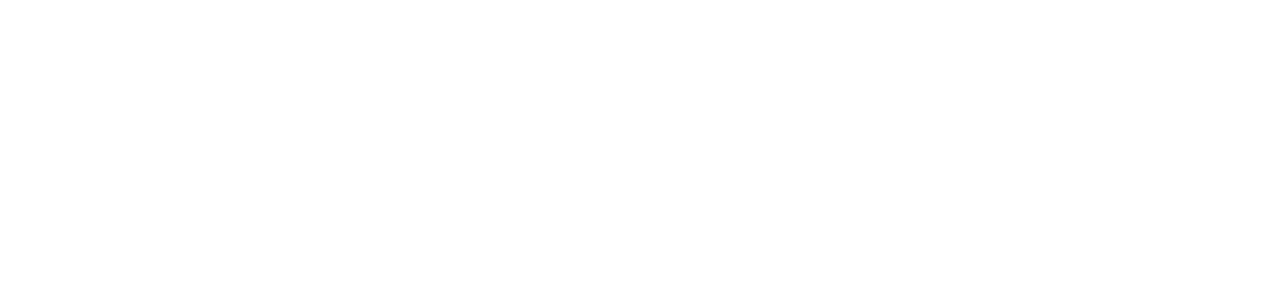
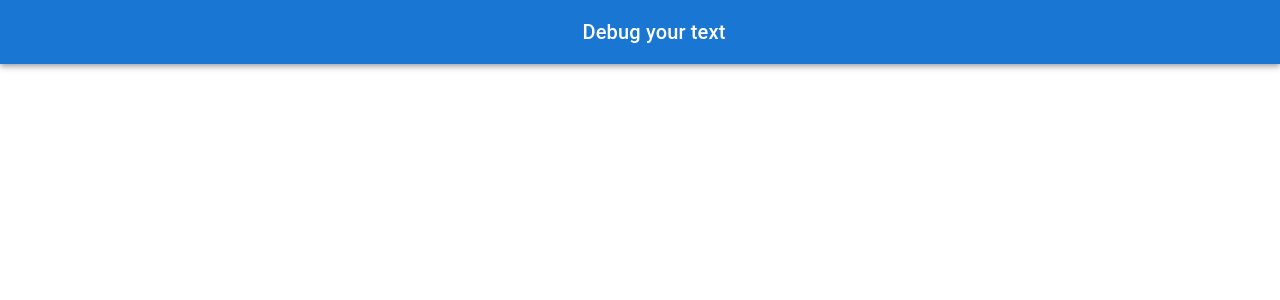
Before and after one commit to hjKhalid/debugertext, a React (Create React App) app: page / in a window 1280 px wide. Shown: the top 300 px of the page. Built offline with nearby package versions, Linux system fonts and the light colour scheme.

Commit message:
all this is good

```diff
--- a/src/App.js
+++ b/src/App.js
@@ -1,9 +1,11 @@
 
 import './App.css';
+import Header from './component/Header'
 
 function App() {
   return (
     <div className="App">
+      <Header/>
 
     </div>
   );
--- /dev/null
+++ b/src/component/Header.js
@@ -0,0 +1,33 @@
+import * as React from 'react';
+import AppBar from '@mui/material/AppBar';
+import Box from '@mui/material/Box';
+import Toolbar from '@mui/material/Toolbar';
+import Typography from '@mui/material/Typography';
+import IconButton from '@mui/material/IconButton';
+
+
+export default function ButtonAppBar() {
+  return (
+    <>
+      <Box sx={{ flexGrow: 3 }}>
+        <AppBar position="sticky">
+          <Toolbar>
+            <IconButton
+              size="large"
+              edge="start"
+              color="denger"
+              aria-label="menu"
+              sx={{ mr: 2 }}
+            >
+
+            </IconButton>
+            <Typography variant="h6" component="div" sx={{ flexGrow: 3 }}>
+              Debug your text
+            </Typography>
+
+          </Toolbar>
+        </AppBar>
+      </Box>
+    </>
+  );
+}
```
Also changed, not shown: package.json (+7 -0 lines), 1 other file (tests, documents, lock files or other folders).
